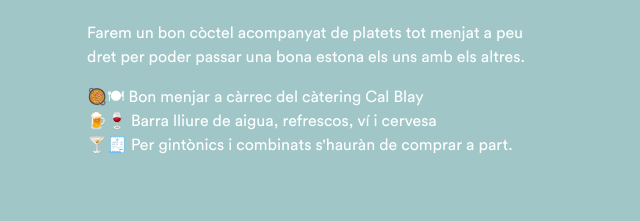
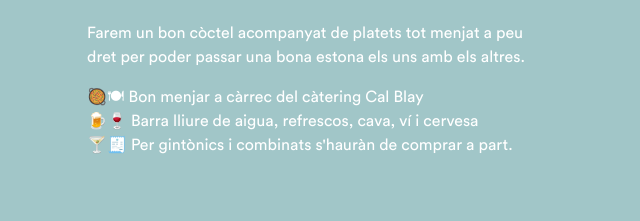
Before and after one commit to manelet/wedding, a website built with Parcel: page index.html in a window 1280 px wide. Shown: the part 1739-1960 px from the top of the page, 173-813 px from the left. Built offline with nearby package versions, Linux system fonts and the light colour scheme.

Commit message:
chore: add cava

```diff
--- a/index.html
+++ b/index.html
@@ -274,7 +274,7 @@
                 🥘🍽 Bon menjar a càrrec del càtering Cal Blay
               </div>
               <div class='list-item'>
-                🍺🍷 Barra lliure de aigua, refrescos, ví i cervesa
+                🍺🍷 Barra lliure de aigua, refrescos, cava, ví i cervesa
               </div>
               <div class='list-item'>
                 🍸🧾 Per gintònics i combinats s'hauràn de comprar a part.
```
